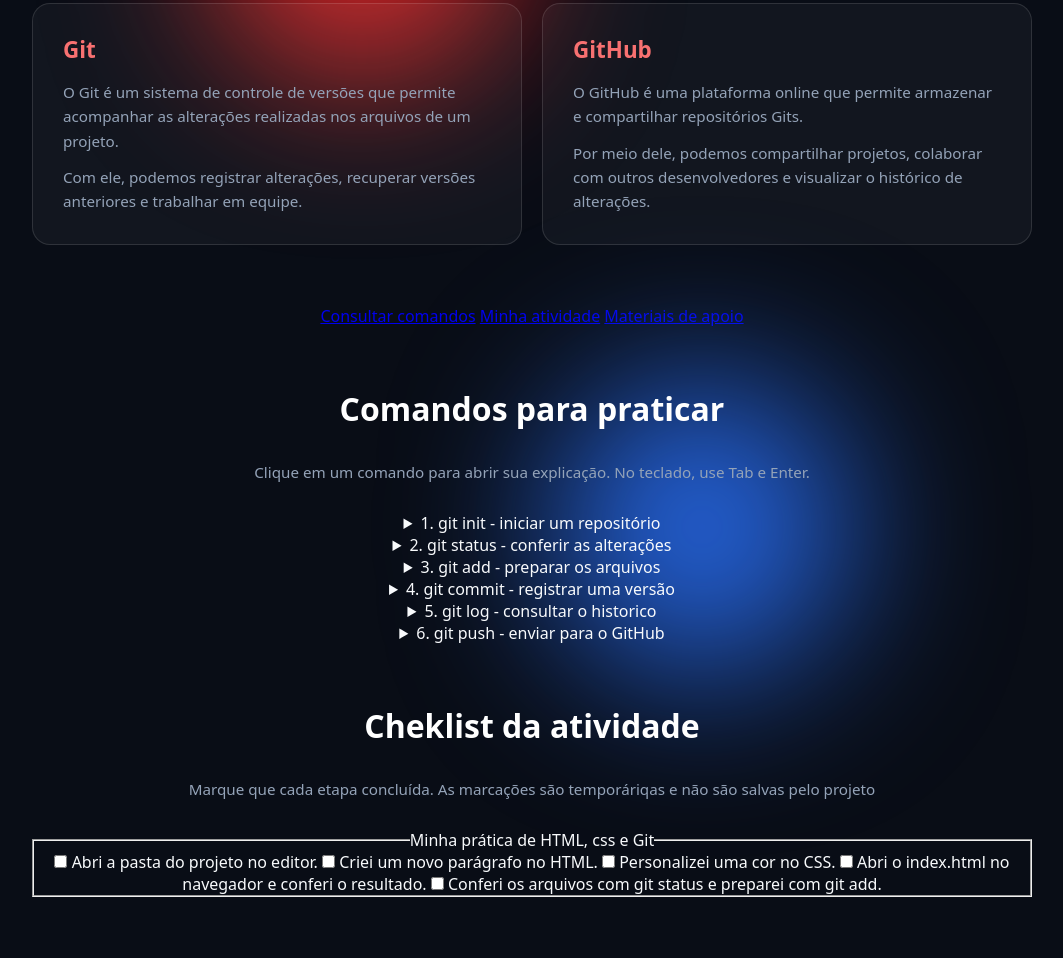
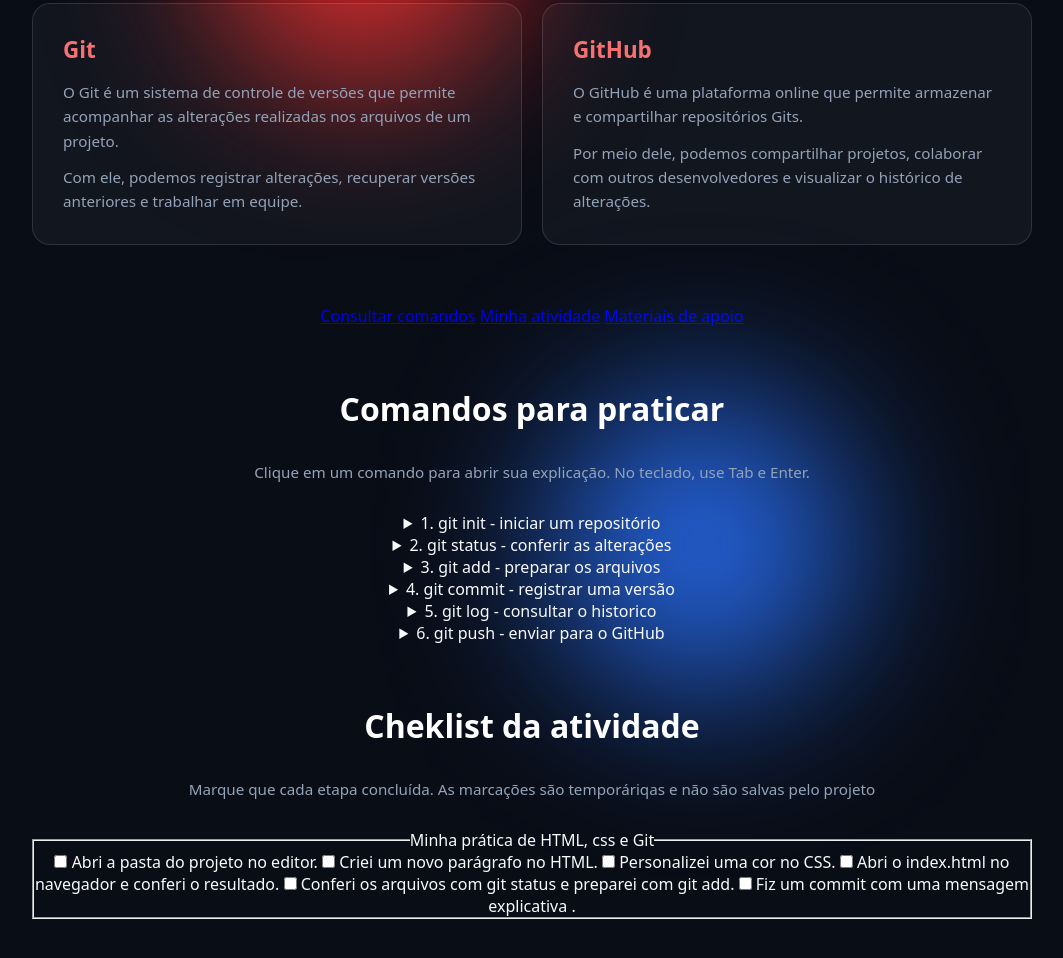
Before and after one commit to yLord1/Aula-git-, a plain HTML site: page index.html in a window 1280 px wide. Shown: the part 522-1480 px from the top of the page, without its empty margins (108-1171 px from the left). Drawn offline with Linux system fonts and the light colour scheme.

Commit message:
fiz o sexto label

```diff
--- a/index.html
+++ b/index.html
@@ -117,6 +117,8 @@
                 <label><input type="checkbox"> <span>Personalizei uma cor no CSS.</span></label>
                 <label><input type="checkbox"> <span>Abri o index.html no navegador e conferi o resultado.</span></label>
                 <label><input type="checkbox"> <span>Conferi os arquivos com git status e preparei com git add.</span></label>
+                <label><input type="checkbox"> <span>Fiz um commit com uma mensagem explicativa .</span></label>
+
 
 
 
```
